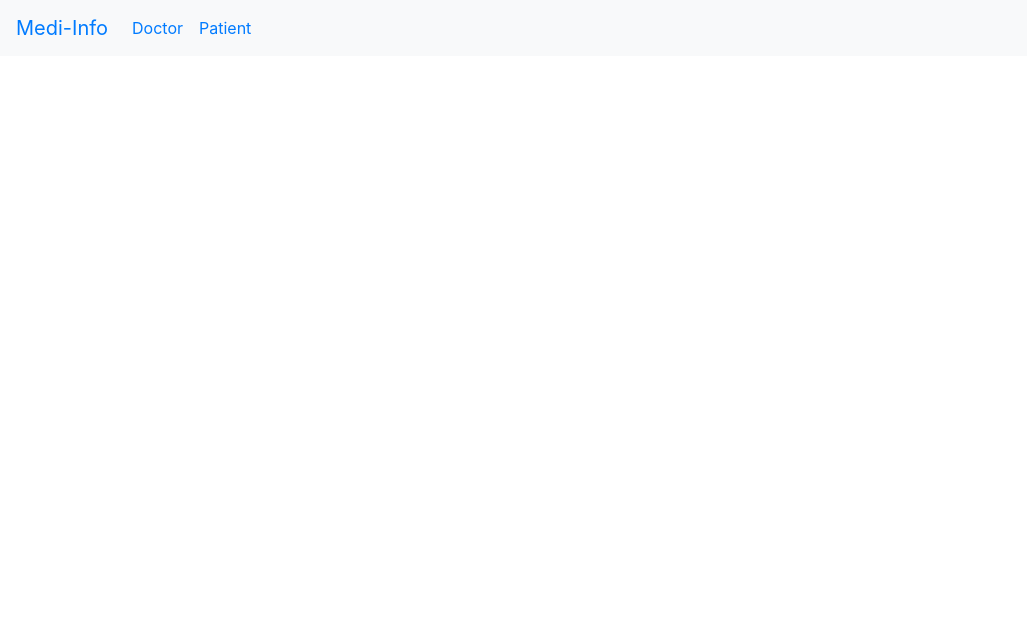
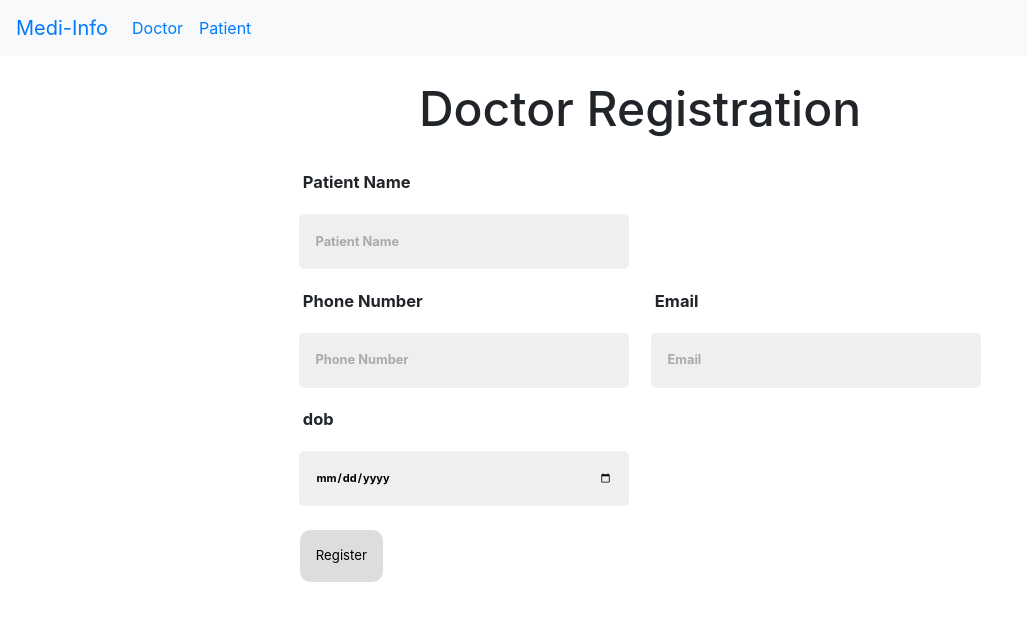
Before and after one commit to jeel2308/dot_slash, a React (Create React App) app in the folder frontend/: page /patient-form in a window 1280 px wide. Shown: the top 620 px of the page, without its empty margins (0-1027 px from the left). Built offline with nearby package versions, Linux system fonts and the light colour scheme.

Commit message:
patient form

```diff
--- a/frontend/src/components/Homepage.js
+++ b/frontend/src/components/Homepage.js
@@ -3,6 +3,7 @@ import React from "react";
 // import Container from "react-bootstrap/Container";
 import Button from "react-bootstrap/Button";
 // import Card from "react-bootstrap/Card";
+import { Link } from "react-router-dom";
 import "../styles/Homepage.scss";
 class Homepage extends React.Component {
   handleClick = event => {
@@ -18,15 +19,19 @@ class Homepage extends React.Component {
         <div className="option">
           <div className="container option__div">
             <h2>Some text</h2>
+            <Link to="/patient-form">
               <Button className="container__button" onClick={this.handleClick}>
                 I am a Patient
               </Button>
+            </Link>
           </div>
           <div className="container option__div">
             <h2>Some text</h2>
+            <Link to="/doctor-form">
               <Button className="container__button" onClick={this.handleClick}>
                 I am a Doctor
               </Button>
+            </Link>
           </div>
         </div>
       </>
--- a/frontend/src/components/Navbar.js
+++ b/frontend/src/components/Navbar.js
@@ -1,5 +1,5 @@
 import React from "react";
-import { Navbar, Nav, Container } from "react-bootstrap";
+import { Navbar, Nav } from "react-bootstrap";
 import { Link } from "react-router-dom";
 
 function NavBar() {
--- /dev/null
+++ b/frontend/src/components/PatientForm.js
@@ -0,0 +1,125 @@
+import React from "react";
+import { withFormik, Form, Field } from "formik";
+import * as Yup from "yup";
+import "../styles/DoctorForm.scss";
+import { Container } from "react-bootstrap";
+
+const SignUp = ({ errors, touched, handleSubmit, isSubmitting, values }) => (
+  <Container className="form" style={{ fontSize: "11px" }}>
+    <Form onSubmit={handleSubmit} className="login-form">
+      <h3 style={{ textAlign: "center", margin: "1.5rem", fontSize: "3rem" }}>
+        Doctor Registration
+      </h3>
+      <div className="form__side-wrapper">
+        <div className="form__wrapper">
+          <label htmlFor="dname" className="form__label">
+            Patient Name
+          </label>
+          <Field
+            type="id"
+            name="dname"
+            placeholder="Patient Name"
+            className="form__input"
+          />
+          {touched.dname && errors.dname && (
+            <div className="form__error">{errors.dname}</div>
+          )}
+        </div>
+      </div>
+
+      <div className="form__side-wrapper">
+        <div className="form__wrapper">
+          <label htmlFor="phone" className="form__label">
+            Phone Number
+          </label>
+          <Field
+            type="text"
+            name="phone"
+            placeholder="Phone Number"
+            className="form__input"
+          />
+          {touched.phone && errors.phone && (
+            <div className="form__error">{errors.phone}</div>
+          )}
+        </div>
+        <div className="form__wrapper">
+          <label htmlFor="email" className="form__label">
+            Email
+          </label>
+          <Field
+            type="text"
+            name="email"
+            placeholder="Email"
+            className="form__input"
+          />
+          {touched.email && errors.email && (
+            <div className="form__error">{errors.email}</div>
+          )}
+        </div>
+      </div>
+
+      <div className="form__side-wrapper">
+        <div className="form__wrapper">
+          <label htmlFor="dob" className="form__label">
+            dob
+          </label>
+          <Field
+            type="date"
+            name="dob"
+            placeholder="dob"
+            className="form__input"
+          />
+          {touched.specialization && errors.specialization && (
+            <div className="form__error">{errors.specialization}</div>
+          )}
+        </div>
+      </div>
+      {/** add select button for gender */}
+      <button
+        disabled={isSubmitting}
+        type="submit"
+        className="login-form__submit"
+      >
+        Register
+      </button>
+    </Form>
+  </Container>
+);
+
+const FormikEnhance = withFormik({
+  mapPropsToValues: ({
+    dname,
+    phone,
+    email,
+    experience_yrs,
+    specialization
+  }) => {
+    return {
+      dname: dname || "",
+      phone: phone || "",
+      email: email || "",
+      experience_yrs: experience_yrs || "",
+      specialization: specialization || ""
+    };
+  },
+  validationSchema: Yup.object().shape({
+    dname: Yup.string().required("Name is required."),
+    phone: Yup.string().required("Phone is required."),
+    email: Yup.string()
+      .required("Email is required.")
+      .email("Email has to be valide."),
+    experience_yrs: Yup.number().required("Experience Year is required."),
+    specialization: Yup.string().required("Enter your specialization field.")
+  }),
+  handleSubmit: (
+    values,
+    { resetForm, setSubmitting, setErrors, ...formikBag }
+  ) => {
+    // formikBag.props.registerUser(values, formikBag.props.history);
+    console.log(values);
+    resetForm();
+    setSubmitting(false);
+  }
+})(SignUp);
+
+export default FormikEnhance;
--- a/frontend/src/routers/index.js
+++ b/frontend/src/routers/index.js
@@ -3,6 +3,7 @@ import { Switch, Route } from "react-router-dom";
 import Navbar from "../components/Navbar";
 import Homepage from "../components/Homepage";
 import DoctorForm from "../components/DoctorForm";
+import PatientForm from "../components/PatientForm";
 
 import "../styles/body.scss";
 function RouterPage() {
@@ -16,6 +17,9 @@ function RouterPage() {
         <Route path="/doctor-form" exact>
           <DoctorForm />
         </Route>
+        <Route path="/patient-form" exact>
+          <PatientForm />
+        </Route>
       </Switch>
     </div>
   );
```
Lines whose indentation alone changed are shown as unchanged.
